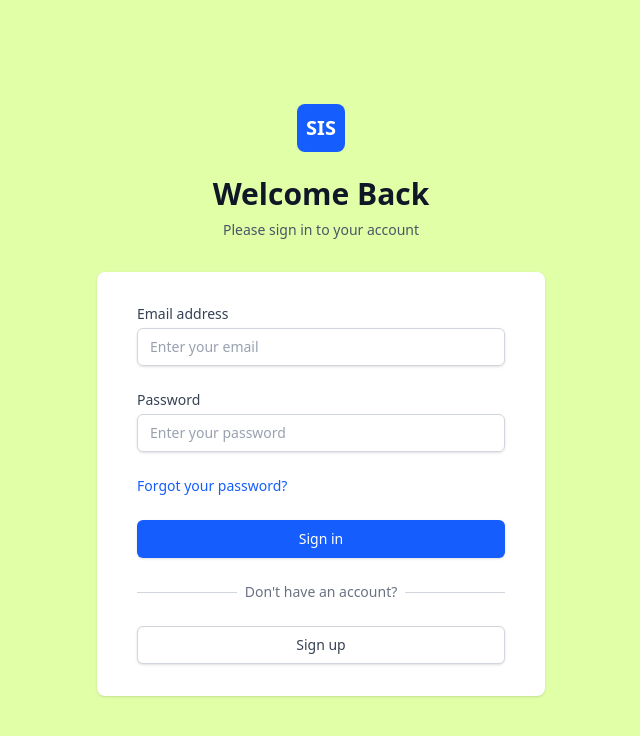
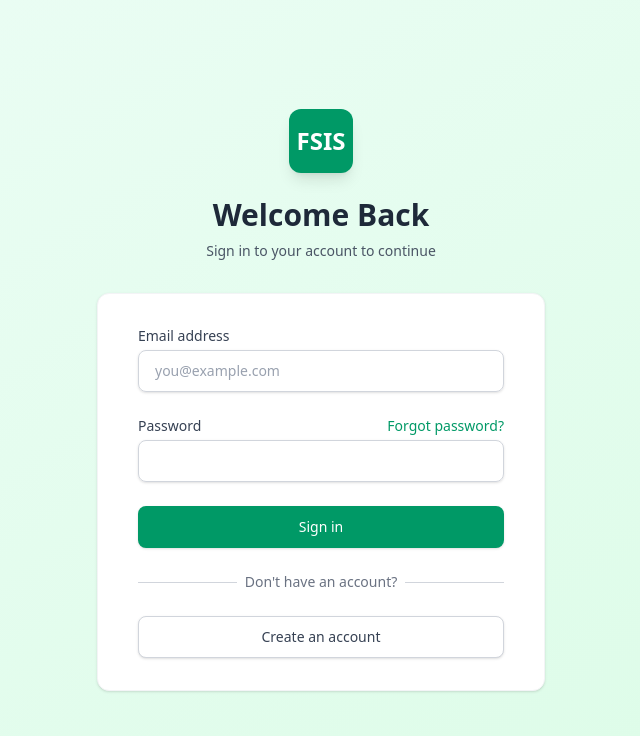
Before and after one commit to luizaki/stationary-inventory-system, a React (Vite) app: page /login in a window 1280 px wide. Shown: the top 736 px of the page, without its empty margins (319-959 px from the left). Built offline with nearby package versions, Linux system fonts and the light colour scheme; no server answers; the HTML template or start-up script is replaced by a standard one.

Commit message:
feat: improve ui/ux for login

```diff
--- a/src/pages/Login.jsx
+++ b/src/pages/Login.jsx
@@ -1,7 +1,6 @@
 import { useState, useEffect } from 'react';
 import { useNavigate, Link, useSearchParams } from 'react-router-dom';
 import { supabase } from '../lib/supabaseClient';
-import React from 'react';
 
 const Login = () => {
   const [email, setEmail] = useState('');
@@ -12,7 +11,6 @@ const Login = () => {
   const [searchParams] = useSearchParams();
   const next = searchParams.get('next') || '/dashboard';
 
-  // If already signed in, redirect away
   useEffect(() => {
     let mounted = true;
     const check = async () => {
@@ -44,8 +42,6 @@ const Login = () => {
       });
 
       if (error) throw error;
-
-      // Redirect to dashboard after successful login
       navigate(next, { replace: true });
     } catch (error) {
       setError(error.message);
@@ -55,28 +51,28 @@ const Login = () => {
   };
 
   return (
-    <div className="min-h-screen bg-[#e1ffa7] flex flex-col justify-center py-12 sm:px-6 lg:px-8">
+    <div className="min-h-screen bg-gradient-to-br from-emerald-50 to-green-100 flex flex-col justify-center py-12 sm:px-6 lg:px-8">
       <div className="sm:mx-auto sm:w-full sm:max-w-md">
         <div className="flex justify-center">
-          <div className="w-12 h-12 bg-blue-600 rounded-lg flex items-center justify-center">
-            <span className="text-white font-bold text-xl">SIS</span>
+          <div className="w-16 h-16 bg-emerald-600 rounded-xl flex items-center justify-center shadow-lg">
+            <span className="text-white font-bold text-2xl">FSIS</span>
           </div>
         </div>
-        <h2 className="mt-6 text-center text-3xl font-extrabold text-gray-900">
+        <h2 className="mt-6 text-center text-3xl font-extrabold text-gray-800">
           Welcome Back
         </h2>
         <p className="mt-2 text-center text-sm text-gray-600">
-          Please sign in to your account
+          Sign in to your account to continue
         </p>
       </div>
 
       <div className="mt-8 sm:mx-auto sm:w-full sm:max-w-md">
-        <div className="bg-white py-8 px-4 shadow sm:rounded-lg sm:px-10">
+        <div className="bg-white py-8 px-6 shadow-sm rounded-xl sm:px-10 border border-gray-100">
           {error && (
-            <div className="mb-4 bg-red-50 border-l-4 border-red-400 p-4">
+            <div className="mb-6 p-4 rounded-lg bg-red-50 border-l-4 border-red-500">
               <div className="flex">
                 <div className="flex-shrink-0">
-                  <svg className="h-5 w-5 text-red-400" xmlns="http://www.w3.org/2000/svg" viewBox="0 0 20 20" fill="currentColor">
+                  <svg className="h-5 w-5 text-red-500" fill="currentColor" viewBox="0 0 20 20">
                     <path fillRule="evenodd" d="M10 18a8 8 0 100-16 8 8 0 000 16zM8.707 7.293a1 1 0 00-1.414 1.414L8.586 10l-1.293 1.293a1 1 0 101.414 1.414L10 11.414l1.293 1.293a1 1 0 001.414-1.414L11.414 10l1.293-1.293a1 1 0 00-1.414-1.414L10 8.586 8.707 7.293z" clipRule="evenodd" />
                   </svg>
                 </div>
@@ -89,7 +85,7 @@ const Login = () => {
 
           <form className="space-y-6" onSubmit={handleLogin}>
             <div>
-              <label htmlFor="email" className="block text-left text-sm font-medium text-gray-700">
+              <label htmlFor="email" className="block text-sm font-medium text-gray-700">
                 Email address
               </label>
               <div className="mt-1">
@@ -99,8 +95,8 @@ const Login = () => {
                   type="email"
                   autoComplete="email"
                   required
-                  className="appearance-none block w-full px-3 py-2 border border-gray-300 rounded-md shadow-sm placeholder-gray-400 focus:outline-none focus:ring-blue-500 focus:border-blue-500 sm:text-sm text-gray-900"
-                  placeholder="Enter your email"
+                  className="appearance-none block w-full px-4 py-2.5 border border-gray-300 rounded-lg shadow-sm placeholder-gray-400 focus:outline-none focus:ring-2 focus:ring-emerald-500 focus:border-emerald-500 sm:text-sm text-gray-900 transition duration-150"
+                  placeholder="you@example.com"
                   value={email}
                   onChange={(e) => setEmail(e.target.value)}
                 />
@@ -108,9 +104,16 @@ const Login = () => {
             </div>
 
             <div>
-              <label htmlFor="password" className="block text-left text-sm font-medium text-gray-700">
-                Password
-              </label>
+              <div className="flex items-center justify-between">
+                <label htmlFor="password" className="block text-sm font-medium text-gray-700">
+                  Password
+                </label>
+                <div className="text-sm">
+                  <Link to="/forgot-password" className="font-medium text-emerald-600 hover:text-emerald-500">
+                    Forgot password?
+                  </Link>
+                </div>
+              </div>
               <div className="mt-1">
                 <input
                   id="password"
@@ -118,19 +121,10 @@ const Login = () => {
                   type="password"
                   autoComplete="current-password"
                   required
-                  className="appearance-none block w-full px-3 py-2 border border-gray-300 rounded-md shadow-sm placeholder-gray-400 focus:outline-none focus:ring-blue-500 focus:border-blue-500 sm:text-sm text-gray-900"
-                  placeholder="Enter your password"
+                  className="appearance-none block w-full px-4 py-2.5 border border-gray-300 rounded-lg shadow-sm placeholder-gray-400 focus:outline-none focus:ring-2 focus:ring-emerald-500 focus:border-emerald-500 sm:text-sm text-gray-900 transition duration-150"
                   value={password}
                   onChange={(e) => setPassword(e.target.value)}
                 />
-              </div>
-            </div>
-
-            <div className="flex items-center justify-between">
-              <div className="text-sm">
-                <Link to="/forgot-password" className="font-medium text-blue-600 hover:text-blue-500">
-                  Forgot your password?
-                </Link>
               </div>
             </div>
 
@@ -138,11 +132,19 @@ const Login = () => {
               <button
                 type="submit"
                 disabled={loading}
-                className={`w-full flex justify-center py-2 px-4 border border-transparent rounded-md shadow-sm text-sm font-medium text-white bg-blue-600 hover:bg-blue-700 focus:outline-none focus:ring-2 focus:ring-offset-2 focus:ring-blue-500 ${
-                  loading ? 'opacity-70 cursor-not-allowed' : ''
+                className={`w-full flex justify-center py-2.5 px-4 border border-transparent rounded-lg shadow-sm text-sm font-medium text-white bg-emerald-600 hover:bg-emerald-700 focus:outline-none focus:ring-2 focus:ring-offset-2 focus:ring-emerald-500 transition-colors duration-200 ${
+                  loading ? 'opacity-75 cursor-not-allowed' : ''
                 }`}
               >
-                {loading ? 'Signing in...' : 'Sign in'}
+                {loading ? (
+                  <>
+                    <svg className="animate-spin -ml-1 mr-2 h-4 w-4 text-white" xmlns="http://www.w3.org/2000/svg" fill="none" viewBox="0 0 24 24">
+                      <circle className="opacity-25" cx="12" cy="12" r="10" stroke="currentColor" strokeWidth="4"></circle>
+                      <path className="opacity-75" fill="currentColor" d="M4 12a8 8 0 018-8V0C5.373 0 0 5.373 0 12h4zm2 5.291A7.962 7.962 0 014 12H0c0 3.042 1.135 5.824 3 7.938l3-2.647z"></path>
+                    </svg>
+                    Signing in...
+                  </>
+                ) : 'Sign in'}
               </button>
             </div>
           </form>
@@ -150,7 +152,7 @@ const Login = () => {
           <div className="mt-6">
             <div className="relative">
               <div className="absolute inset-0 flex items-center">
-                <div className="w-full border-t border-gray-300" />
+                <div className="w-full border-t border-gray-300"></div>
               </div>
               <div className="relative flex justify-center text-sm">
                 <span className="px-2 bg-white text-gray-500">
@@ -162,9 +164,9 @@ const Login = () => {
             <div className="mt-6">
               <Link
                 to={`/register${next ? `?next=${encodeURIComponent(next)}` : ''}`}
-                className="w-full flex justify-center py-2 px-4 border border-gray-300 rounded-md shadow-sm text-sm font-medium text-gray-700 bg-white hover:bg-gray-50 focus:outline-none focus:ring-2 focus:ring-offset-2 focus:ring-blue-500"
+                className="w-full flex justify-center py-2.5 px-4 border border-gray-300 rounded-lg shadow-sm text-sm font-medium text-gray-700 bg-white hover:bg-gray-50 focus:outline-none focus:ring-2 focus:ring-offset-2 focus:ring-emerald-500 transition-colors duration-200"
               >
-                Sign up
+                Create an account
               </Link>
             </div>
           </div>
```
